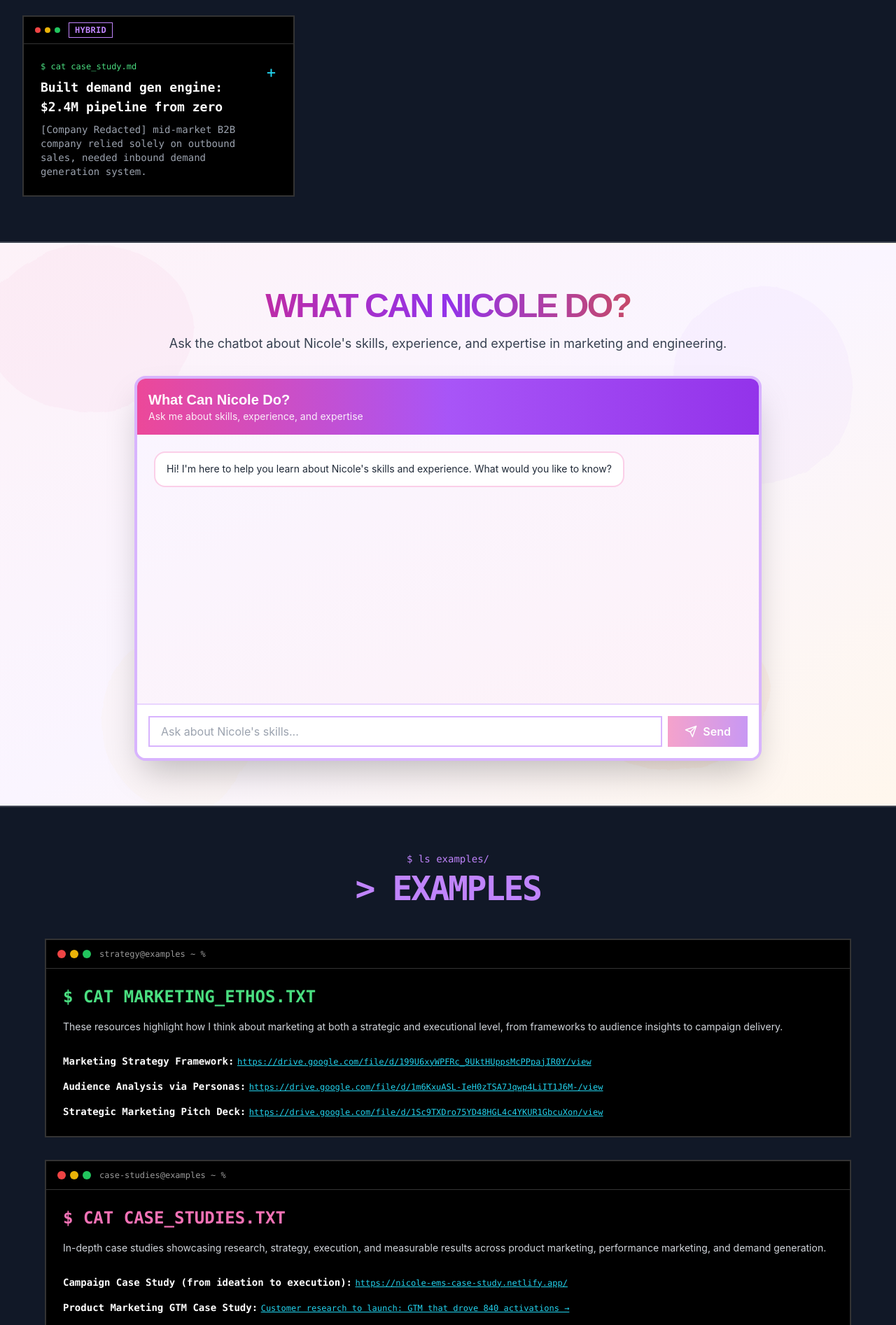
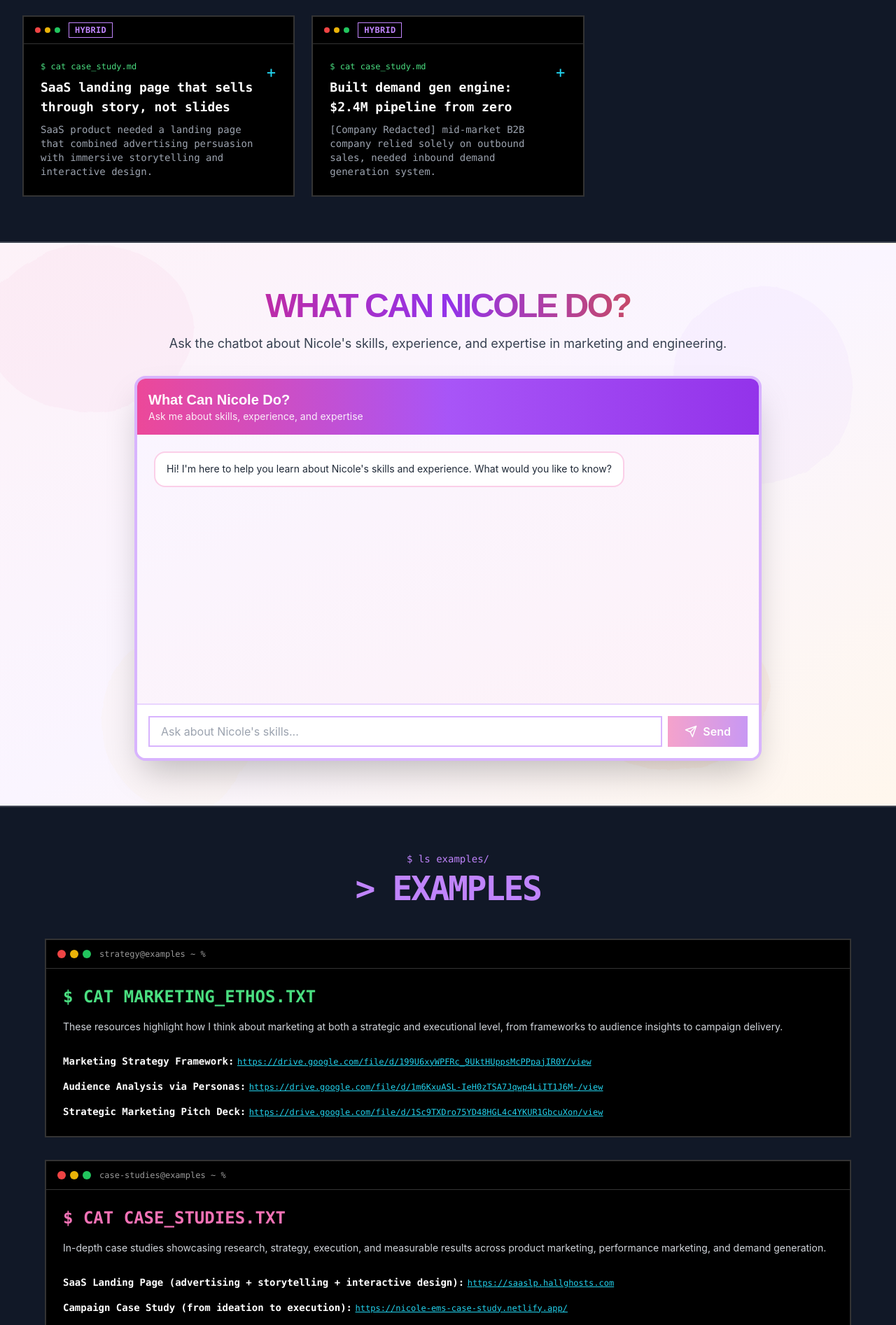
Before and after one commit to mrsnicoleahall/portfolio, a React (Vite) app: page /skills in a window 1280 px wide. Shown: the part 2427-4320 px from the top of the page at 70% size. Built offline with nearby package versions, Linux system fonts and the light colour scheme.

Commit message:
saaslp addition

```diff
--- a/src/data/case-studies.json
+++ b/src/data/case-studies.json
@@ -211,6 +211,16 @@
     "receipts": ["Meta Ads Manager MoM comparison", "Looker ROAS dashboard", "Shopify revenue attribution", "creative testing log"]
   },
   {
+    "slug": "saas-landing-page",
+    "title": "SaaS landing page that sells through story, not slides",
+    "type": "Hybrid",
+    "context": "SaaS product needed a landing page that combined advertising persuasion with immersive storytelling and interactive design.",
+    "creative": "Wrote narrative-driven copy that walks visitors through the product story instead of listing features, designed scroll-based interactions that reveal value progressively, built the page as an advertising experience rather than a brochure.",
+    "technical": "Built with modern front-end stack featuring scroll-triggered animations, responsive interactive elements, and performance-optimized assets. Designed for conversion with intentional pacing and visual hierarchy.",
+    "results": [ "Live example of advertising + storytelling + interactive design + technical execution in one artifact" ],
+    "receipts": ["Live site: saaslp.hallghosts.com"]
+  },
+  {
     "slug": "demand-gen-pipeline",
     "title": "Built demand gen engine: $2.4M pipeline from zero",
     "type": "Hybrid",
--- a/src/pages/Skills.jsx
+++ b/src/pages/Skills.jsx
@@ -260,6 +260,12 @@ const Skills = () => {
                   </p>
                   <ul className="space-y-3">
                     <li className="break-words">
+                      <span className="font-bold text-white font-mono text-sm">SaaS Landing Page (advertising + storytelling + interactive design):</span>{' '}
+                      <a href="https://saaslp.hallghosts.com" target="_blank" rel="noopener noreferrer" className="text-cyan-400 underline hover:text-cyan-300 font-mono text-xs break-all">
+                        https://saaslp.hallghosts.com
+                      </a>
+                    </li>
+                    <li className="break-words">
                       <span className="font-bold text-white font-mono text-sm">Campaign Case Study (from ideation to execution):</span>{' '}
                       <a href="https://nicole-ems-case-study.netlify.app/" target="_blank" rel="noopener noreferrer" className="text-cyan-400 underline hover:text-cyan-300 font-mono text-xs break-all">
                         https://nicole-ems-case-study.netlify.app/
@@ -374,6 +380,9 @@ const Skills = () => {
                     $ cat site_examples.txt
                   </h3>
                   <div className="flex flex-wrap gap-4">
+                    <a href="https://saaslp.hallghosts.com" target="_blank" rel="noopener noreferrer" className="text-cyan-400 underline hover:text-cyan-300 font-mono text-xs break-all">
+                      saaslp.hallghosts.com
+                    </a>
                     <a href="https://ng.hallghosts.com/" target="_blank" rel="noopener noreferrer" className="text-cyan-400 underline hover:text-cyan-300 font-mono text-xs break-all">
                       ng.hallghosts.com
                     </a>
```
